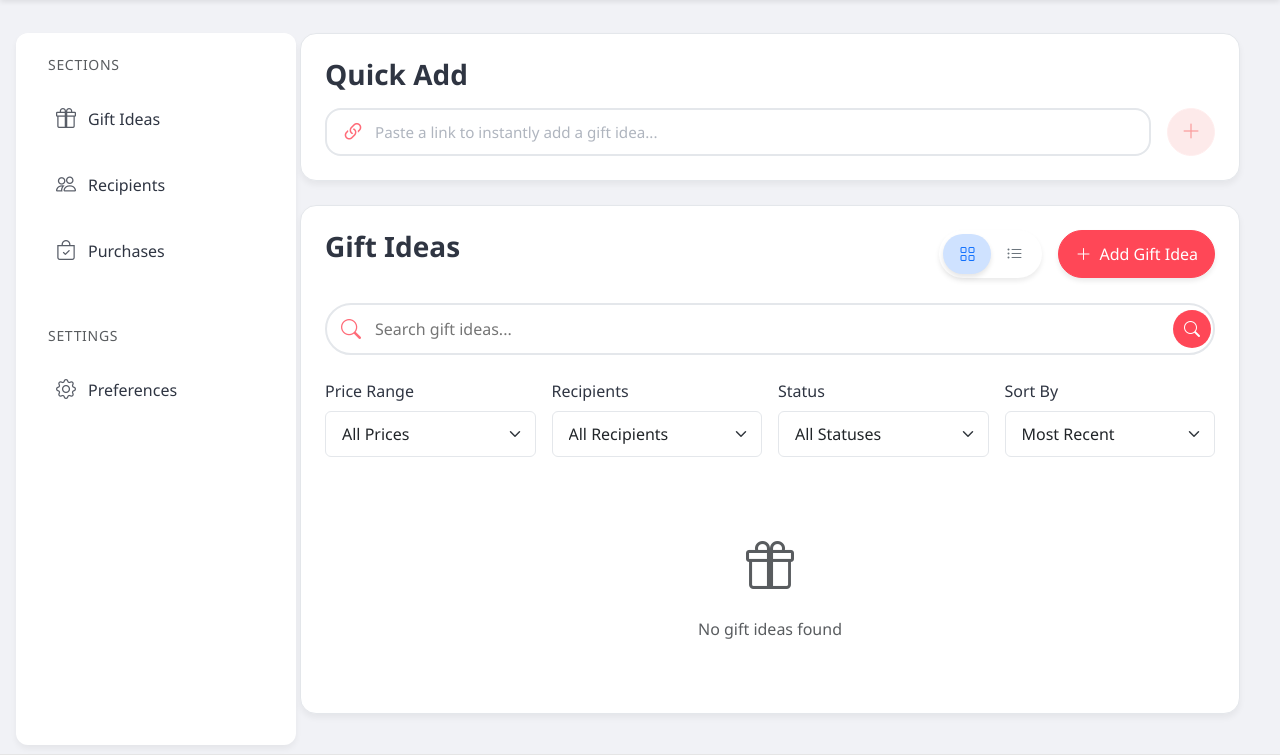
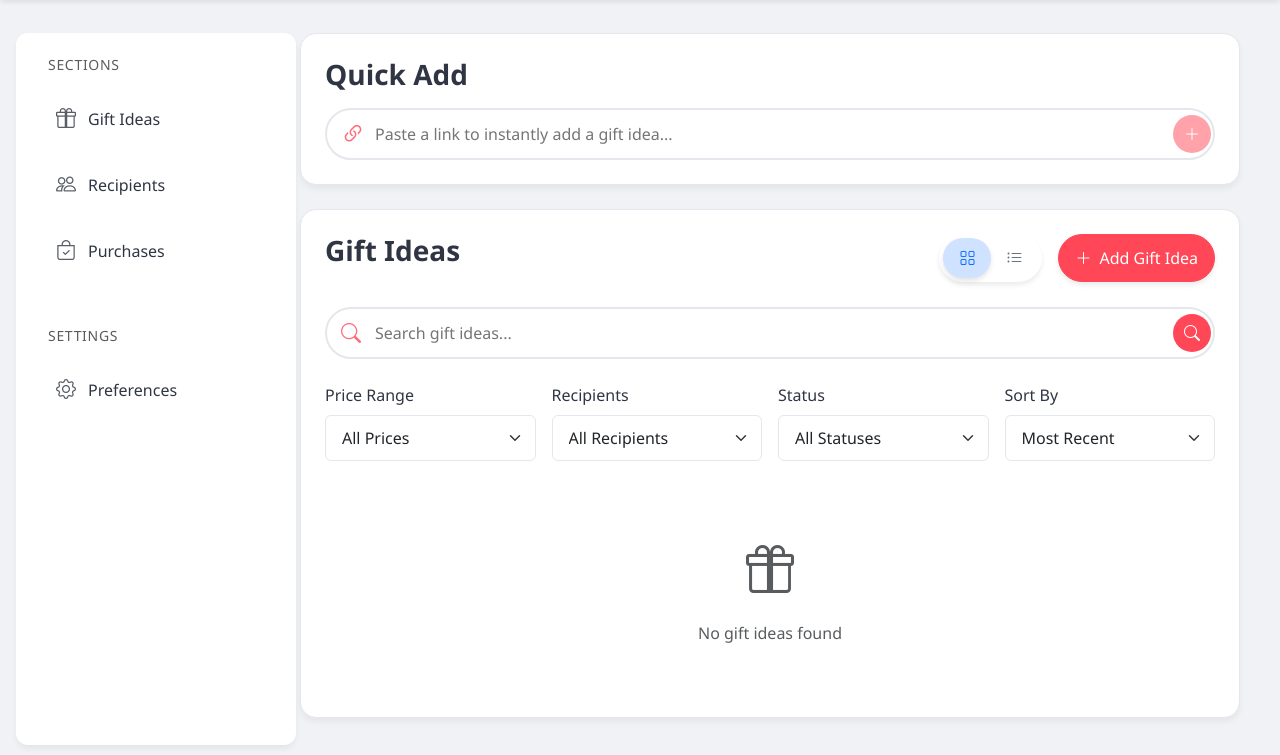
Before and after one commit to DelevoXDG/GiftAdvisor, a Django app: template templates/dashboard.html in a window 1280 px wide. Shown: the part 63-818 px from the top of the page. Run offline with Django 5.2, Linux system fonts and the light colour scheme; the template is opened without the code that fills it, so the values that code supplies are empty; some libraries are stand-ins or nearby versions.

Commit message:
refactor quick add

```diff
--- a/static/js/dashboard.js
+++ b/static/js/dashboard.js
@@ -6,7 +6,7 @@ class Dashboard {
         this.bsModal = new bootstrap.Modal(this.addGiftModal);
         this.quickAddForm = document.getElementById('quickAddForm');
         this.quickAddInput = this.quickAddForm.querySelector('input[name="url"]');
-        this.quickAddButton = this.quickAddForm.querySelector('button[type="submit"]');
+        this.quickAddButton = this.quickAddForm.querySelector('.search-button');
 
         // View toggle elements
         this.gridViewBtn = document.getElementById('gridViewBtn');
@@ -21,7 +21,6 @@ class Dashboard {
         this.isSubmitting = false;
         this.isExtracting = false;
         this.currentExtraction = null;
-
 
         this.initializeEventListeners();
         this.restoreLayoutPreference();
@@ -52,6 +51,8 @@ class Dashboard {
     updateQuickAddButtonState() {
         const hasValue = this.quickAddInput.value.trim() !== '';
         this.quickAddButton.disabled = !hasValue;
+        this.quickAddButton.style.opacity = hasValue ? '1' : '0.5';
+        this.quickAddButton.style.cursor = hasValue ? 'pointer' : 'not-allowed';
     }
 
     restoreLayoutPreference() {
--- a/templates/dashboard.html
+++ b/templates/dashboard.html
@@ -11,23 +11,22 @@
             <!-- Quick Add Container -->
             <div class="quick-add-section mb-4">
                 <h2 class="fw-bold mb-3" style="font-size: 1.75rem;">Quick Add</h2>
-                <form class="d-flex gap-3" id="quickAddForm">
+                <form id="quickAddForm">
                     {% csrf_token %}
-                    <div class="flex-grow-1 position-relative">
-                        <div class="modern-input-wrapper">
-                            <i class="bi bi-link-45deg input-icon" style="font-size: 1.5rem;"></i>
+                    <div class="search-group">
+                        <div class="search-input-wrapper">
+                            <i class="bi bi-link-45deg search-icon" style="font-size: 1.5rem;"></i>
                             <input type="url"
-                                   class="modern-input"
                                    name="url"
+                                   class="search-input"
                                    placeholder="Paste a link to instantly add a gift idea..."
                                    autocomplete="off"
-                                   spellcheck="false"
-                                   style="font-size: 0.95rem;">
+                                   spellcheck="false">
+                            <button type="submit" class="search-button" disabled>
+                                <i class="bi bi-plus-lg"></i>
+                            </button>
                         </div>
                     </div>
-                    <button type="submit" class="btn btn-primary circular-button">
-                        <i class="bi bi-plus-lg"></i>
-                    </button>
                 </form>
             </div>
 
```
Lines whose indentation alone changed are shown as unchanged.
